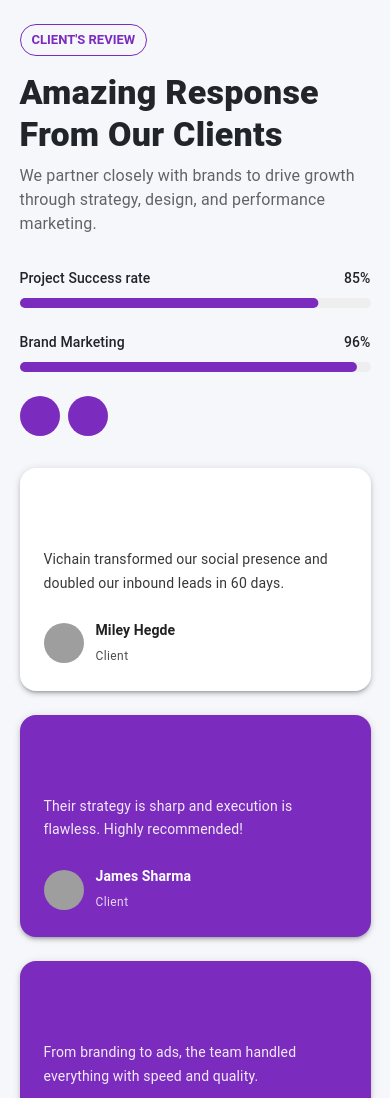
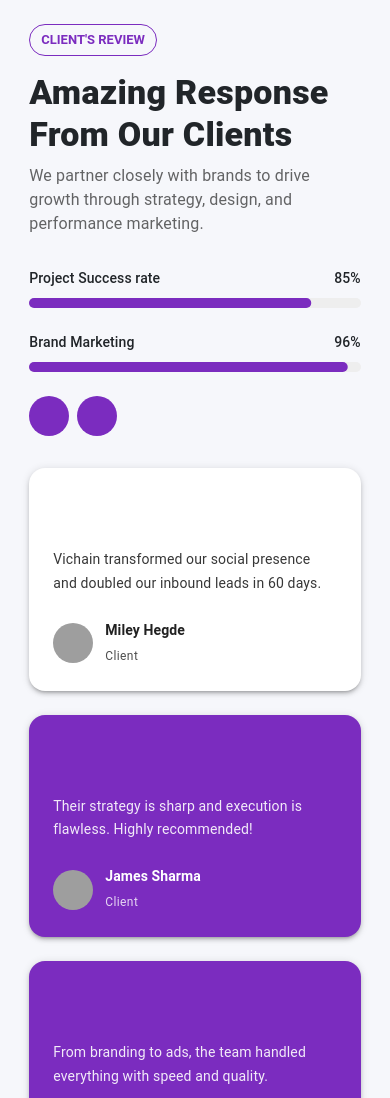
Before and after one commit to Muskan-Shobhawat/ViChainBackend, a React (Vite) app: page / in a window 390 px wide. Shown: the part 10311-11409 px from the top of the page. Built offline with nearby package versions, Linux system fonts and the light colour scheme; grey boxes are pictures that could not be loaded; some icons are missing.

Commit message:
Initial commit

```diff
--- a/src/CSS/Home/Testimonials.css
+++ b/src/CSS/Home/Testimonials.css
@@ -69,18 +69,18 @@
 }
 .fg {
     /* border: 2px solid red; */
-    width: 90vw;
+    width: 85vw;
     /* display: flex !important; */
     /* align-items: center !important; */
 }
 
 .sg {
     /* border: 2px solid red; */
-    width: 90vw;
+    width: 85vw;
 }
 
 .ttfix {
-    width: 90vw !important;
+    width: 85vw !important;
     /* border: 2px solid blue; */
 }
 }
```
